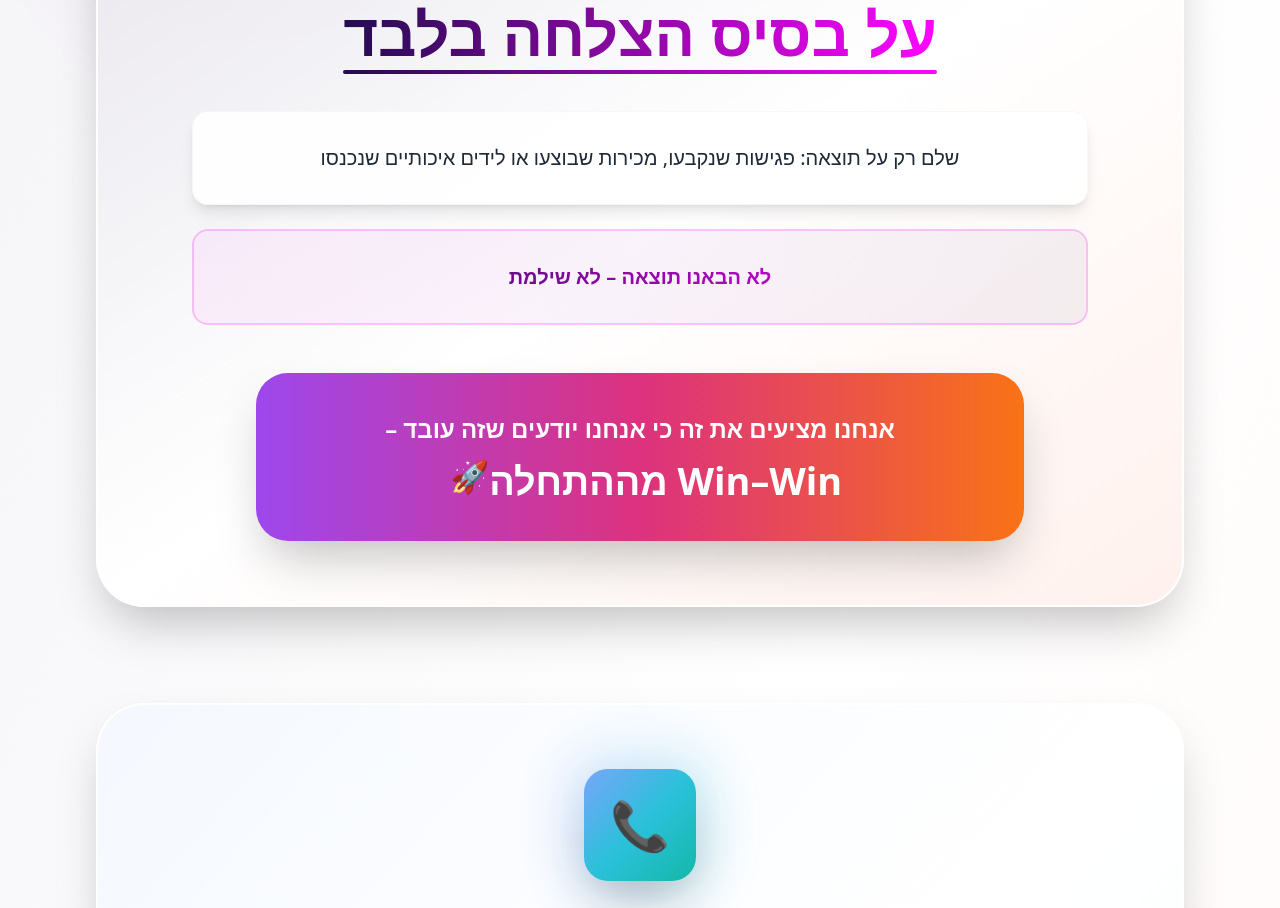
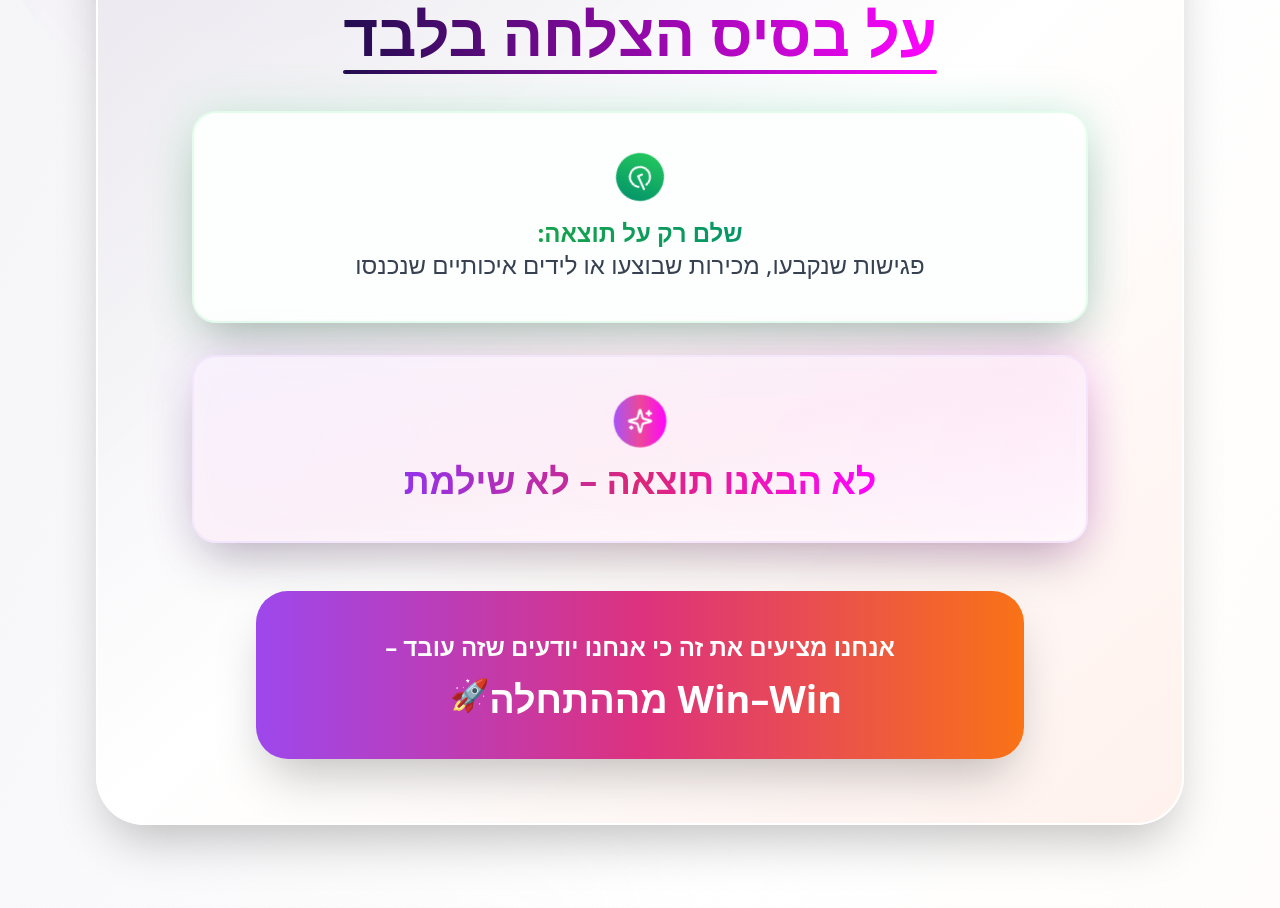
Before and after one commit to rotem-ziv21/data-to-dollars-flow, a React (Vite) app: page / in a window 1280 px wide. Shown: the part 6965-7873 px from the top of the page. Built offline with nearby package versions, Linux system fonts and the light colour scheme.

Commit message:
Improve section appearance
Redesign the appearance of the section based on the provided image.

```diff
--- a/src/pages/Index.tsx
+++ b/src/pages/Index.tsx
@@ -1107,22 +1107,75 @@ export default function Index() {
 
                 {/* תוכן מפושט */}
                 <motion.div
-                  className="max-w-4xl mx-auto space-y-6"
+                  className="max-w-4xl mx-auto space-y-8"
                   initial={{ opacity: 0, y: 30 }}
                   whileInView={{ opacity: 1, y: 0 }}
                   transition={{ duration: 0.8, delay: 0.4 }}
                 >
-                  <div className="bg-white/90 rounded-2xl p-8 shadow-lg border border-gray-200/30">
-                    <p className="text-lg md:text-xl text-gray-800 font-medium leading-relaxed text-center">
-                      שלם רק על תוצאה: פגישות שנקבעו, מכירות שבוצעו או לידים איכותיים שנכנסו
-                    </p>
-                  </div>
-
-                  <div className="bg-gradient-to-r from-accent/5 to-primary/5 rounded-2xl p-8 border-2 border-accent/20">
-                    <p className="text-lg md:text-xl font-bold text-center bg-gradient-to-r from-primary to-accent bg-clip-text text-transparent">
-                      לא הבאנו תוצאה – לא שילמת
-                    </p>
-                  </div>
+                  {/* תיבה ראשונה - שלם רק על תוצאה */}
+                  <motion.div
+                    className="relative group"
+                    initial={{ opacity: 0, scale: 0.95 }}
+                    whileInView={{ opacity: 1, scale: 1 }}
+                    transition={{ duration: 0.6, delay: 0.2 }}
+                    whileHover={{ scale: 1.02, y: -5 }}
+                  >
+                    <div className="absolute inset-0 bg-gradient-to-r from-green-400 to-emerald-500 rounded-3xl blur-xl opacity-20 group-hover:opacity-30 transition-opacity duration-300"></div>
+                    <div className="relative bg-white/95 backdrop-blur-xl rounded-3xl p-8 md:p-10 shadow-2xl border-2 border-green-200/40 group-hover:border-green-300/60 transition-all duration-300">
+                      <div className="flex items-center justify-center mb-4">
+                        <motion.div
+                          className="bg-gradient-to-r from-green-500 to-emerald-600 w-12 h-12 rounded-full flex items-center justify-center"
+                          animate={{ rotate: [0, 360] }}
+                          transition={{ duration: 3, repeat: Infinity, ease: "linear" }}
+                        >
+                          <CheckCircle className="w-6 h-6 text-white" />
+                        </motion.div>
+                      </div>
+                      <p className="text-xl md:text-2xl text-gray-800 font-bold leading-relaxed text-center">
+                        <span className="bg-gradient-to-r from-green-600 to-emerald-600 bg-clip-text text-transparent">
+                          שלם רק על תוצאה:
+                        </span>
+                        <br />
+                        <span className="text-gray-700 font-medium">
+                          פגישות שנקבעו, מכירות שבוצעו או לידים איכותיים שנכנסו
+                        </span>
+                      </p>
+                    </div>
+                  </motion.div>
+
+                  {/* תיבה שנייה - לא הבאנו תוצאה */}
+                  <motion.div
+                    className="relative group"
+                    initial={{ opacity: 0, scale: 0.95 }}
+                    whileInView={{ opacity: 1, scale: 1 }}
+                    transition={{ duration: 0.6, delay: 0.4 }}
+                    whileHover={{ scale: 1.02, y: -5 }}
+                  >
+                    <div className="absolute inset-0 bg-gradient-to-r from-purple-400 via-pink-400 to-accent rounded-3xl blur-xl opacity-20 group-hover:opacity-30 transition-opacity duration-300"></div>
+                    <div className="relative bg-gradient-to-br from-purple-50/80 via-pink-50/80 to-white/80 backdrop-blur-xl rounded-3xl p-8 md:p-10 shadow-2xl border-2 border-purple-200/40 group-hover:border-purple-300/60 transition-all duration-300">
+                      <div className="flex items-center justify-center mb-4">
+                        <motion.div
+                          className="bg-gradient-to-r from-purple-500 via-pink-500 to-accent w-12 h-12 rounded-full flex items-center justify-center"
+                          animate={{
+                            scale: [1, 1.1, 1],
+                            boxShadow: [
+                              "0 0 0 0 rgba(168, 85, 247, 0.4)",
+                              "0 0 0 10px rgba(168, 85, 247, 0)",
+                              "0 0 0 0 rgba(168, 85, 247, 0)"
+                            ]
+                          }}
+                          transition={{ duration: 2, repeat: Infinity }}
+                        >
+                          <Sparkles className="w-6 h-6 text-white" />
+                        </motion.div>
+                      </div>
+                      <p className="text-xl md:text-2xl font-black text-center">
+                        <span className="bg-gradient-to-r from-purple-600 via-pink-600 to-accent bg-clip-text text-transparent text-3xl md:text-4xl">
+                          לא הבאנו תוצאה – לא שילמת
+                        </span>
+                      </p>
+                    </div>
+                  </motion.div>
                 </motion.div>
 
                 {/* הודעת Win-Win מעוצבת */}
```
